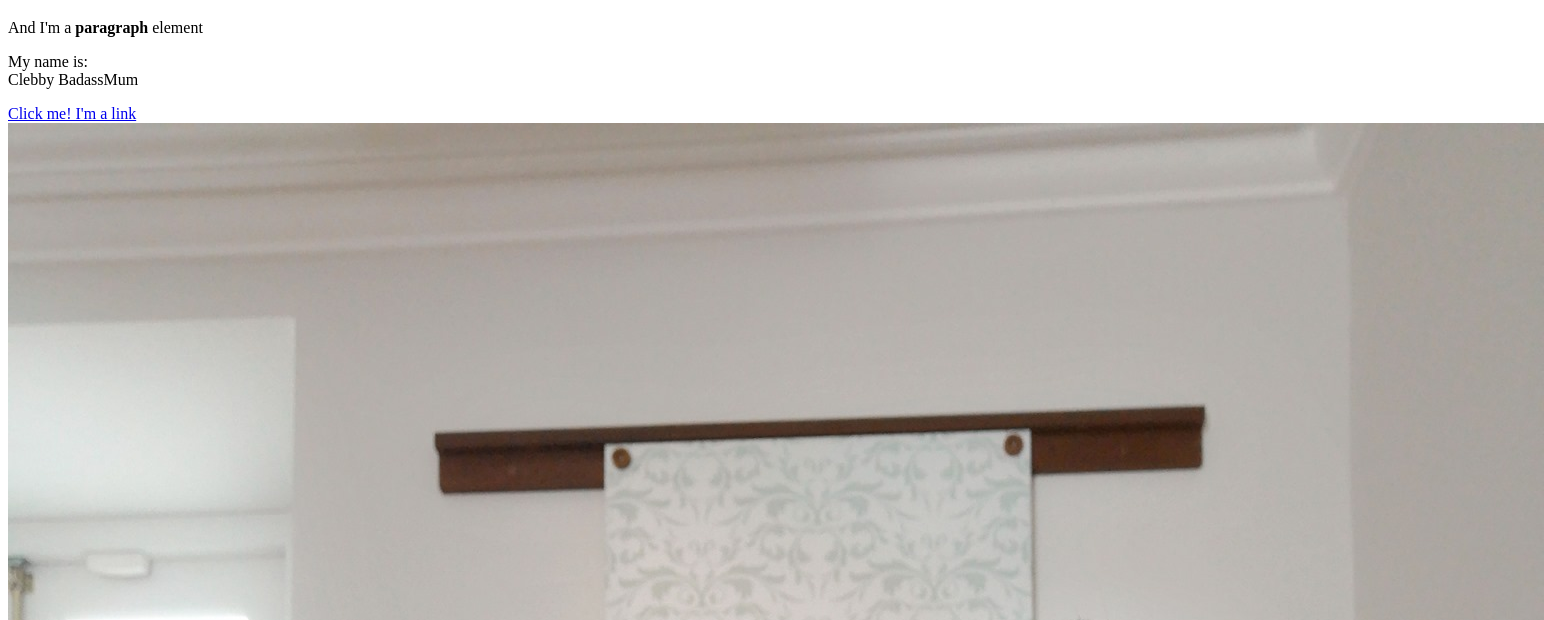
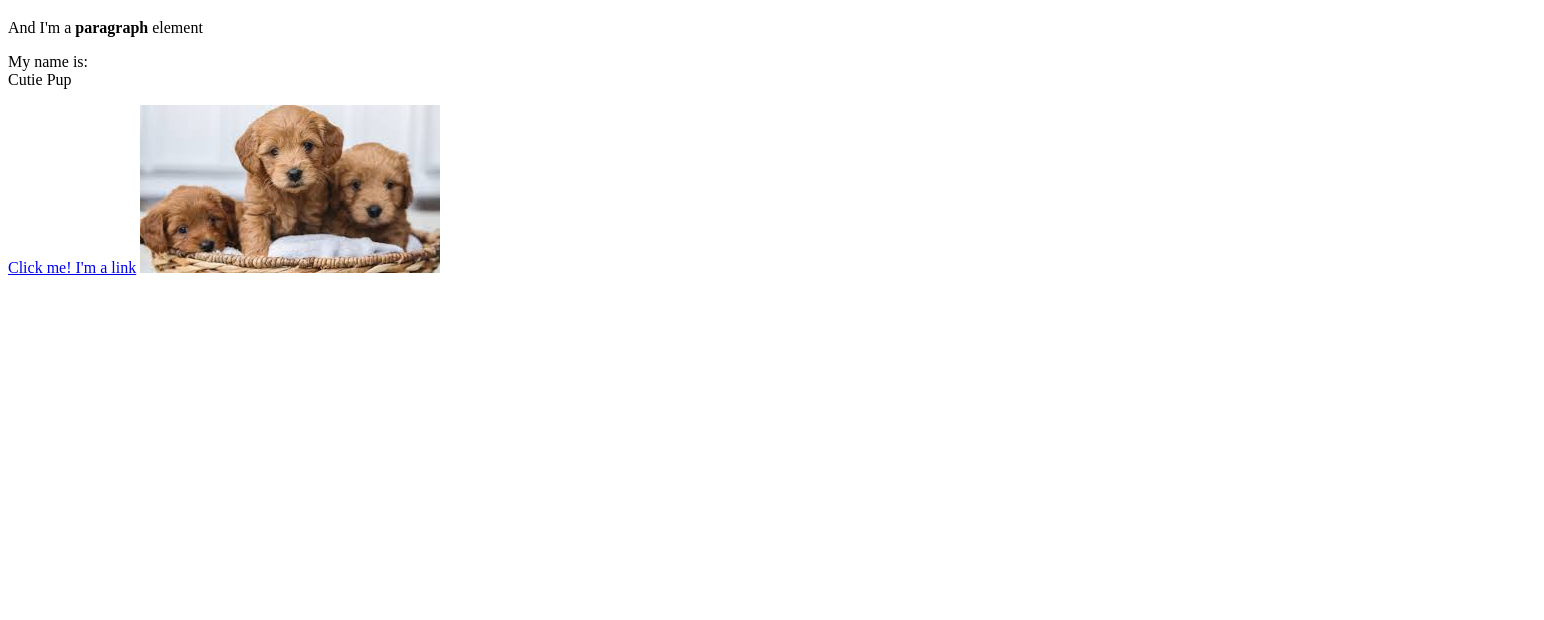
Before and after one commit to Libocreative/Cartoon-Hero, a plain HTML site: page Test.html in a window 1280 px wide. Shown: the part 61-681 px from the top of the page, 1544 px wide, since content can reach past the window. Drawn offline with Linux system fonts and the light colour scheme.

Commit message:
Changed image to a puppy

```diff
--- a/Test.html
+++ b/Test.html
@@ -7,8 +7,8 @@
 	<h1>Hey! I'm a Heading Text </h1>
 	<p>And I'm a <b>paragraph</b> element</p>
 	<p>My name is: <br>
-	Clebby BadassMum</p>
+	Cutie Pup</p>
 	<a href="https://clevergraphicdesigns.com" target="_blank" title="Let's go to Clever Graphic Designs' website">Click me! I'm a link</a>
-	<img src="img/Cleb.jpg">
+	<img src="img/pup.jpeg">
 </body>
 </html>
```
Also changed, not shown: img/pup.jpeg (added).
